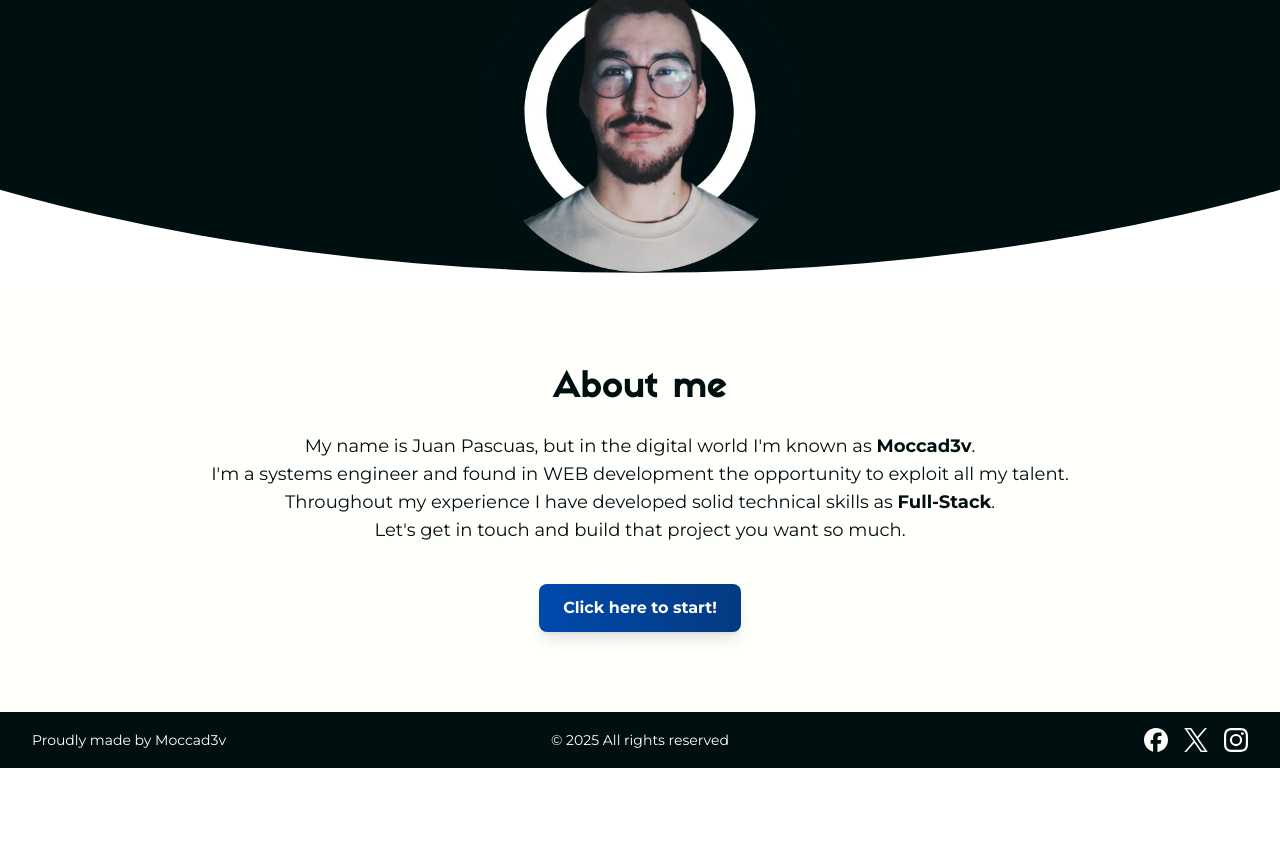
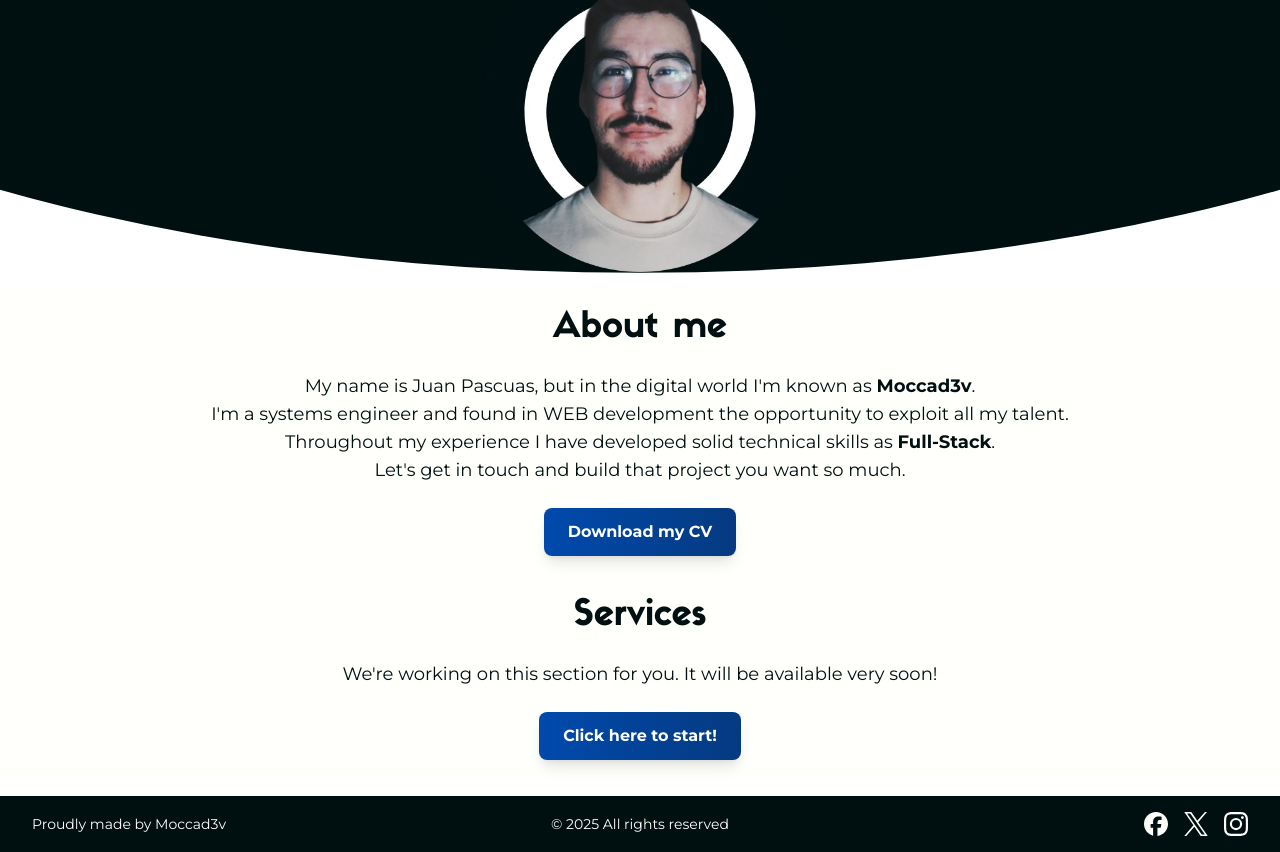
Before and after one commit to moccad3v/my-portfolio, a React (Vite) app: page / in a window 1280 px wide. Shown: the part 304-1156 px from the top of the page. Before the commit the page ends 1072 px from the top, so only its background shows below. Built offline with nearby package versions, Linux system fonts and the light colour scheme.

Commit message:
Create services component base, updated multilengual files, fixed styles

```diff
--- a/src/App.jsx
+++ b/src/App.jsx
@@ -2,6 +2,7 @@ import { useState, useEffect } from "react";
 import { useLanguage } from "./hooks/useLanguage.js";
 import Flag from "./components/flag.jsx";
 import AboutMe from "./components/aboutme.jsx";
+import Services from "./components/services.jsx";
 import Menu from "~icons/lucide/menu";
 import SIFacebook from "~icons/simple-icons/facebook";
 import SIX from "~icons/simple-icons/x";
@@ -47,7 +48,7 @@ function App() {
 
           {/* Links de navegación (versión escritorio) */}
           <div className="font-montserrat hidden md:flex gap-6 text-sm uppercase">
-            {["about", "services", "projects", "contact"].map((item) => (
+            {["aboutMe", "services", "projects", "contact"].map((item) => (
               <a key={item} href={`#${item}`} className="hover:text-moccaBlue">
                 {texts[item]}
               </a>
@@ -80,7 +81,7 @@ function App() {
       {/* Menú desplegable en móviles */}
       {menuOpen && (
         <div className="z-50 font-montserrat mobile-menu md:hidden absolute top-16 left-3 right-3 bg-moccaGrayT text-moccaWhite flex flex-col items-center gap-2 py-4 rounded-lg shadow-lg transition-all duration-300 ease-in-out">
-          {["about", "services", "projects", "contact"].map((item) => (
+          {["aboutMe", "services", "projects", "contact"].map((item) => (
             <a
               key={item}
               href={`#${item}`}
@@ -118,11 +119,13 @@ function App() {
         </header>
 
         {/* About me Section */}
-        <AboutMe clicks={clicks} setClicks={setClicks} texts={texts} />
+        <AboutMe texts={texts} />
+        {/* About me Section */}
+        <Services clicks={clicks} setClicks={setClicks} texts={texts} />
       </main>
 
       {/* Footer Section */}
-      <footer className="bottom-0 left-0 w-full bg-moccaBlack text-moccaWhite py-4 px-8 md:px-18 font-montserrat">
+      <footer className="bottom-0 left-0 w-full bg-moccaBlack text-moccaWhite mt-4 py-4 px-8 md:px-18 font-montserrat">
         <div className="mx-auto flex flex-col md:grid md:grid-cols-3 items-center text-center md:text-left">
           <p className="text-sm md:justify-self-start">{texts.proud}</p>
           <p className="text-sm md:text-center md:justify-self-center mt-2 md:mt-0">
--- a/src/components/aboutme.jsx
+++ b/src/components/aboutme.jsx
@@ -1,28 +1,25 @@
 import React from "react";
 
-const aboutme = ({ clicks, setClicks, texts }) => {
+const aboutme = ({ texts }) => {
   return (
     <section
-      id="about"
-      className="bg-moccaWhite py-20 flex flex-col justify-center items-center text-center px-4"
+      id="aboutMe"
+      className="bg-moccaWhite py-5 flex flex-col justify-center items-center text-center px-4"
     >
-      <h2 className="text-4xl font-bold mb-6 text-moccaBlack sifonn-font">
-        {texts.aboutme.title}
+      <h2 className="mb-6 text-4xl font-bold text-moccaBlack sifonn-font">
+        {texts.aboutMeSec.title}
       </h2>
 
-      <p className="whitespace-pre-line text-lg max-w-4xl text-moccaBlack font-montserrat">
-        {texts.aboutme.description.p1}
-        <span className="font-bold">{texts.aboutme.description.hl1}</span>
-        {texts.aboutme.description.p2}
-        <span className="font-bold">{texts.aboutme.description.hl2}</span>
-        {texts.aboutme.description.p3}
+      <p className="mb-6 whitespace-pre-line text-lg max-w-4xl text-moccaBlack font-montserrat">
+        {texts.aboutMeSec.description.p1}
+        <span className="font-bold">{texts.aboutMeSec.description.hl1}</span>
+        {texts.aboutMeSec.description.p2}
+        <span className="font-bold">{texts.aboutMeSec.description.hl2}</span>
+        {texts.aboutMeSec.description.p3}
       </p>
 
-      <button
-        onClick={() => setClicks(clicks + 1)}
-        className="font-montserrat mt-10 px-6 py-3 bg-gradient-to-r from-moccaBlue to-[#053a80] text-moccaWhite font-bold rounded-lg shadow-lg transition-transform transform hover:scale-105"
-      >
-        {clicks === 0 ? texts.clickHere : texts.clicksMessage(clicks)}
+      <button className="font-montserrat px-6 py-3 bg-gradient-to-r from-moccaBlue to-[#053a80] text-moccaWhite font-bold rounded-lg shadow-lg transition-transform transform hover:scale-105">
+        {texts.aboutMeSec.downloadCV}
       </button>
     </section>
   );
--- /dev/null
+++ b/src/components/services.jsx
@@ -0,0 +1,27 @@
+import React from "react";
+
+const services = ({ clicks, setClicks, texts }) => {
+  return (
+    <section
+      id="services"
+      className="bg-moccaWhite py-5 px-4 flex flex-col justify-center items-center text-center "
+    >
+      <h2 className="text-4xl font-bold mb-6 text-moccaBlack sifonn-font">
+        {texts.servicesSec.title}
+      </h2>
+
+      <p className="mb-6 whitespace-pre-line text-lg max-w-4xl text-moccaBlack font-montserrat">
+        {texts.construction}
+      </p>
+
+      <button
+        onClick={() => setClicks(clicks + 1)}
+        className="font-montserrat px-6 py-3 bg-gradient-to-r from-moccaBlue to-[#053a80] text-moccaWhite font-bold rounded-lg shadow-lg transition-transform transform hover:scale-105"
+      >
+        {clicks === 0 ? texts.clickHere : texts.clicksMessage(clicks)}
+      </button>
+    </section>
+  );
+};
+
+export default services;
--- a/src/languages/en.js
+++ b/src/languages/en.js
@@ -1,5 +1,7 @@
 const en = {
-  about: "About me",
+  construction:
+    "We're working on this section for you. It will be available very soon!",
+  aboutMe: "About me",
   services: "Services",
   projects: "Projects",
   contact: "Contact",
@@ -9,7 +11,7 @@ const en = {
   clicksMessage: (clicks) => `You have clicked ${clicks} times. 🎉`,
   proud: "Proudly made by Moccad3v",
   copyright: "All rights reserved",
-  aboutme: {
+  aboutMeSec: {
     title: "About me",
     description: {
       p1: "My name is Juan Pascuas, but in the digital world I'm known as ",
@@ -18,6 +20,13 @@ const en = {
       hl2: "Full-Stack",
       p3: ".\nLet's get in touch and build that project you want so much.",
     },
+    downloadCV: "Download my CV",
+  },
+  servicesSec: {
+    title: "Services",
+    description: {
+      p1: "",
+    },
   },
 };
 
--- a/src/languages/es.js
+++ b/src/languages/es.js
@@ -1,5 +1,7 @@
 const es = {
-  about: "Sobre mi",
+  construction:
+    "Estamos trabajando en esta sección para ti. ¡Muy pronto estará disponible!",
+  aboutMe: "Sobre mi",
   services: "Servicios",
   projects: "Proyectos",
   contact: "Contacto",
@@ -9,7 +11,7 @@ const es = {
   clicksMessage: (clicks) => `Has hecho clic ${clicks} veces. 🎉`,
   proud: "Orgullosamente elaborada por Moccad3v",
   copyright: "Todos los derechos reservados",
-  aboutme: {
+  aboutMeSec: {
     title: "Sobre mi",
     description: {
       p1: "Me llamo Juan Pascuas, pero en el mundo digital me conocen como ",
@@ -18,6 +20,13 @@ const es = {
       hl2: "Full-Stack",
       p3: ".\nPongámonos en contacto y construyamos ese proyecto que tanto deseas.",
     },
+    downloadCV: "Descarga mi CV",
+  },
+  servicesSec: {
+    title: "Servicios",
+    description: {
+      p1: "",
+    },
   },
 };
 
```
